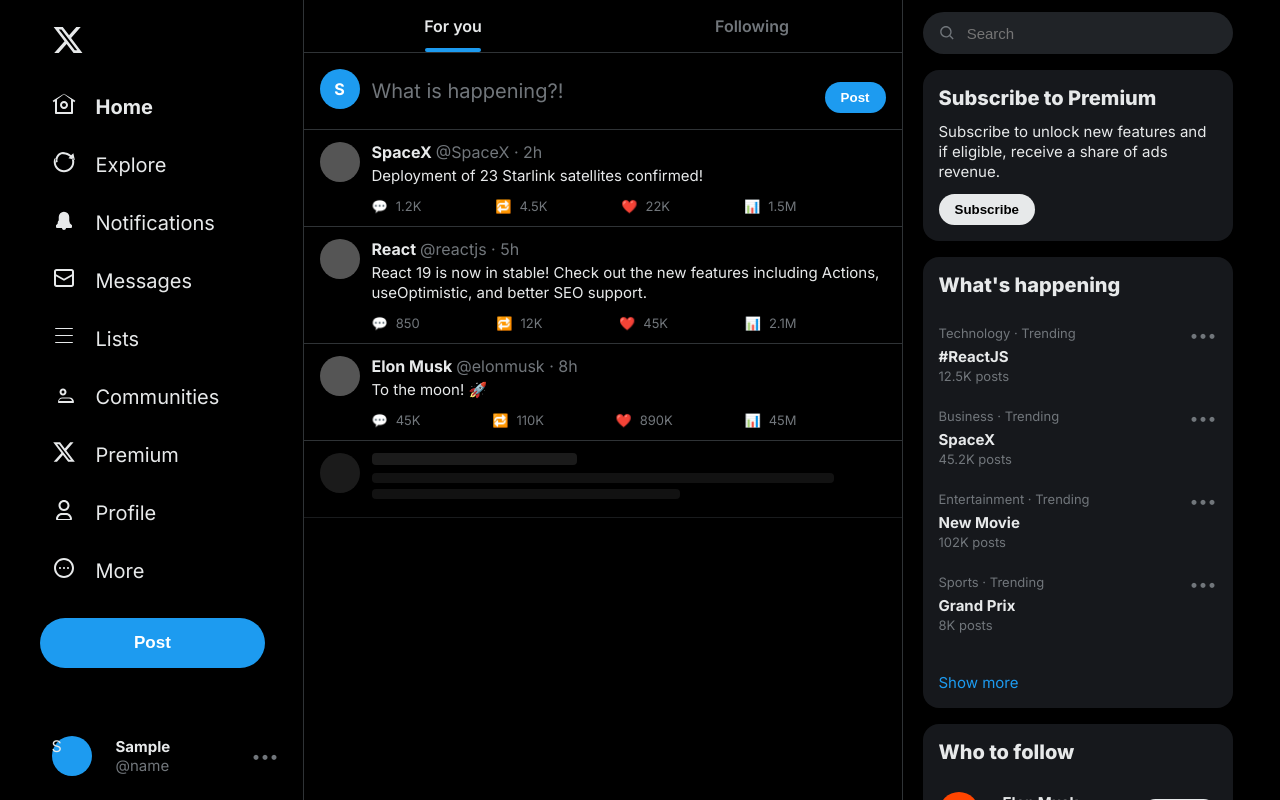
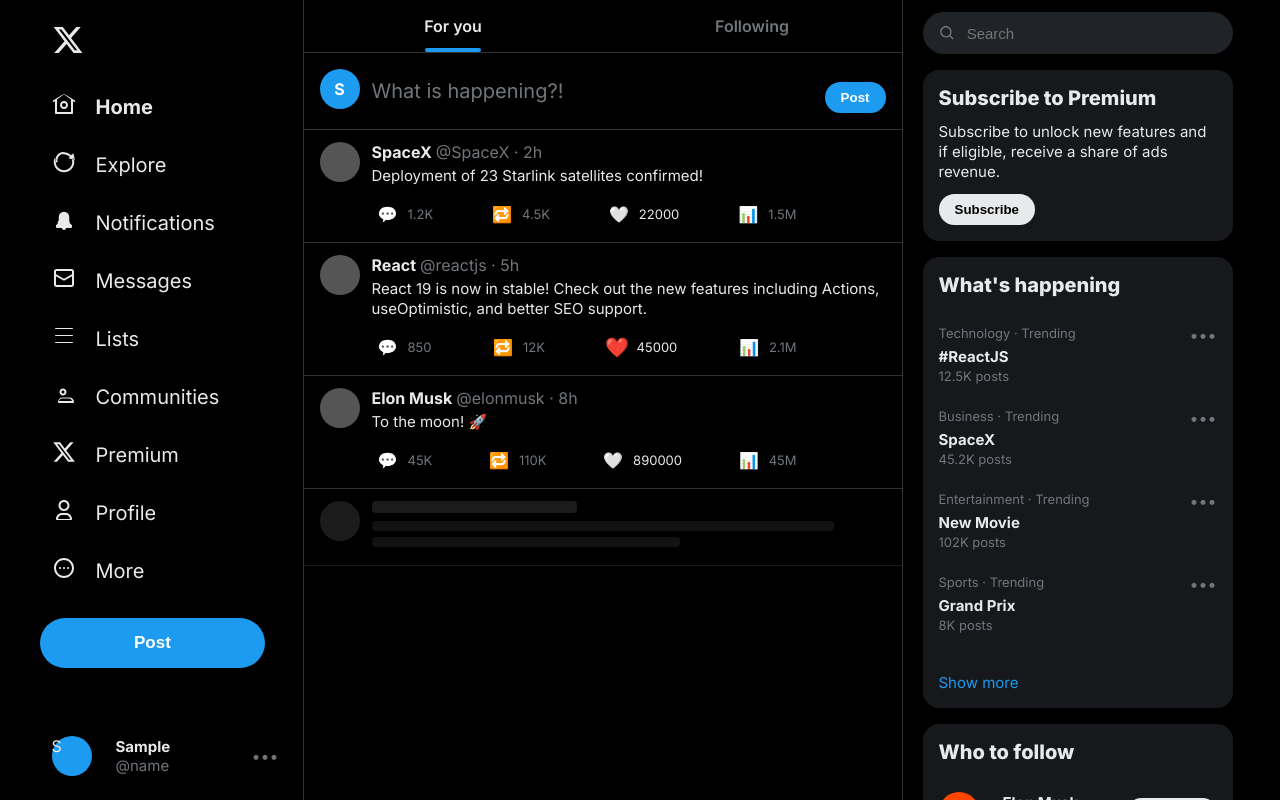
Before and after one commit to Achintya-Pandey111/X-Clone, a React (Vite) app: page / in a window 1280 px wide. Both pictures are taken after typing "Sample", "name@example.com", "Sample123" into the empty fields and a click on the button "Next". Shown: the top 800 px of the page. Built offline with nearby package versions, Linux system fonts and the light colour scheme.

Commit message:
Added like/unlike and follow user feature

```diff
--- a/src/components/Feed.jsx
+++ b/src/components/Feed.jsx
@@ -1,9 +1,11 @@
-import React from 'react';
+import React, { useState } from 'react';
 import { useAuth } from '../AuthContext';
 
-const Post = ({ user, handle, content, timestamp, stats }) => (
-  // ... (Post component code)
-  <div className="post-skeleton" style={{ animation: 'none' }}>
+const Post = ({ id, user, handle, content, timestamp, stats, onLike }) => {
+  const isLiked = stats.isLiked;
+
+  return (
+    <div className="post-skeleton" style={{ animation: 'none', cursor: 'default' }}>
       <div className="post-avatar" style={{ backgroundColor: '#555' }}></div>
       <div className="post-content">
         <div className="post-header-info" style={{ display: 'flex', gap: '4px', marginBottom: '4px' }}>
@@ -14,48 +16,78 @@
           {content}
         </div>
         <div className="post-actions">
-        <div className="action-item" style={{ display: 'flex', alignItems: 'center', gap: '8px', color: 'var(--text-secondary)', fontSize: '13px' }}>
-          <span>💬</span> {stats.replies}
+          <div className="action-item">
+            <span className="action-icon">💬</span>
+            <span style={{ color: 'var(--text-secondary)', fontSize: '13px' }}>{stats.replies}</span>
           </div>
-        <div className="action-item" style={{ display: 'flex', alignItems: 'center', gap: '8px', color: 'var(--text-secondary)', fontSize: '13px' }}>
-          <span>🔁</span> {stats.retweets}
+          <div className="action-item">
+            <span className="action-icon">🔁</span>
+            <span style={{ color: 'var(--text-secondary)', fontSize: '13px' }}>{stats.retweets}</span>
           </div>
-        <div className="action-item" style={{ display: 'flex', alignItems: 'center', gap: '8px', color: 'var(--text-secondary)', fontSize: '13px' }}>
-          <span>❤️</span> {stats.likes}
+          <div
+            className={`action-item ${isLiked ? 'liked' : ''}`}
+            onClick={() => onLike(id)}
+          >
+            <span className="action-icon">
+              {isLiked ? '❤️' : '🤍'}
+            </span>
+            <span style={{ fontSize: '13px' }}>{stats.likes}</span>
           </div>
-        <div className="action-item" style={{ display: 'flex', alignItems: 'center', gap: '8px', color: 'var(--text-secondary)', fontSize: '13px' }}>
-          <span>📊</span> {stats.views}
+          <div className="action-item">
+            <span className="action-icon">📊</span>
+            <span style={{ color: 'var(--text-secondary)', fontSize: '13px' }}>{stats.views}</span>
           </div>
         </div>
       </div>
     </div>
   );
+};
 
 function Feed() {
-  const { user } = useAuth();
-  const posts = [
+  const { user: currentUser } = useAuth();
+  const [posts, setPosts] = useState([
     {
+      id: 1,
       user: 'SpaceX',
       handle: '@SpaceX',
       content: 'Deployment of 23 Starlink satellites confirmed!',
       timestamp: '2h',
-      stats: { replies: '1.2K', retweets: '4.5K', likes: '22K', views: '1.5M' }
+      stats: { replies: '1.2K', retweets: '4.5K', likes: 22000, views: '1.5M', isLiked: false }
     },
     {
+      id: 2,
       user: 'React',
       handle: '@reactjs',
       content: 'React 19 is now in stable! Check out the new features including Actions, useOptimistic, and better SEO support.',
       timestamp: '5h',
-      stats: { replies: '850', retweets: '12K', likes: '45K', views: '2.1M' }
+      stats: { replies: '850', retweets: '12K', likes: 45000, views: '2.1M', isLiked: true }
     },
     {
+      id: 3,
       user: 'Elon Musk',
       handle: '@elonmusk',
       content: 'To the moon! 🚀',
       timestamp: '8h',
-      stats: { replies: '45K', retweets: '110K', likes: '890K', views: '45M' }
+      stats: { replies: '45K', retweets: '110K', likes: 890000, views: '45M', isLiked: false }
     }
-  ];
+  ]);
+
+  const handleLike = (postId) => {
+    setPosts(prevPosts => prevPosts.map(post => {
+      if (post.id === postId) {
+        const newIsLiked = !post.stats.isLiked;
+        return {
+          ...post,
+          stats: {
+            ...post.stats,
+            isLiked: newIsLiked,
+            likes: newIsLiked ? post.stats.likes + 1 : post.stats.likes - 1
+          }
+        };
+      }
+      return post;
+    }));
+  };
 
   return (
     <div className="feed-container">
@@ -66,15 +98,15 @@
 
       <div className="composer">
         <div className="avatar-placeholder" style={{ backgroundColor: '#1d9bf0', display: 'flex', alignItems: 'center', justifyContent: 'center', color: 'white', fontWeight: 'bold' }}>
-          {user?.name?.[0].toUpperCase()}
+          {currentUser?.name?.[0].toUpperCase() || 'U'}
         </div>
         <div className="composer-input">What is happening?!</div>
         <button className="post-btn-small">Post</button>
       </div>
 
       <div className="posts-list">
-        {posts.map((post, index) => (
-          <Post key={index} {...post} />
+        {posts.map((post) => (
+          <Post key={post.id} {...post} onLike={handleLike} />
         ))}
         {/* Skeletons for the "rest" of the feed */}
         <div className="post-skeleton">
--- a/src/components/Widgets.jsx
+++ b/src/components/Widgets.jsx
@@ -1,4 +1,4 @@
-import React from 'react';
+import React, { useState } from 'react';
 
 const TrendItem = ({ category, title, posts }) => (
   <div className="trend-item">
@@ -11,7 +11,35 @@
   </div>
 );
 
+const FollowItem = ({ id, name, handle, avatarColor, isFollowing, onFollow }) => (
+  <div className="follow-item">
+    <div className="avatar-placeholder" style={{ backgroundColor: avatarColor }}></div>
+    <div className="user-info">
+      <div className="name">{name}</div>
+      <div className="handle">{handle}</div>
+    </div>
+    <button
+      className={`follow-btn ${isFollowing ? 'following' : ''}`}
+      onClick={() => onFollow(id)}
+    >
+      {isFollowing ? 'Following' : 'Follow'}
+    </button>
+  </div>
+);
+
 function Widgets() {
+  const [suggestedUsers, setSuggestedUsers] = useState([
+    { id: 1, name: 'Elon Musk', handle: '@elonmusk', avatarColor: '#ff4500', isFollowing: false },
+    { id: 2, name: 'X', handle: '@X', avatarColor: '#000000', isFollowing: false },
+    { id: 3, name: 'Bill Gates', handle: '@BillGates', avatarColor: '#00a4ef', isFollowing: false }
+  ]);
+
+  const handleFollow = (userId) => {
+    setSuggestedUsers(prev => prev.map(user =>
+      user.id === userId ? { ...user, isFollowing: !user.isFollowing } : user
+    ));
+  };
+
   return (
     <div className="widgets-container">
       <div className="search-bar">
@@ -43,22 +71,13 @@
       <div className="widget-card" style={{ padding: '0' }}>
         <h2 style={{ padding: '16px 16px 4px 16px' }}>Who to follow</h2>
         <div style={{ padding: '0 16px' }}>
-          <div className="follow-item">
-            <div className="avatar-placeholder" style={{ backgroundColor: '#ff4500' }}></div>
-            <div className="user-info">
-              <div className="name">Elon Musk</div>
-              <div className="handle">@elonmusk</div>
-            </div>
-            <button className="follow-btn">Follow</button>
-          </div>
-          <div className="follow-item">
-            <div className="avatar-placeholder" style={{ backgroundColor: '#000000', border: '1px solid var(--border)' }}></div>
-            <div className="user-info">
-              <div className="name">X</div>
-              <div className="handle">@X</div>
-            </div>
-            <button className="follow-btn">Follow</button>
-          </div>
+          {suggestedUsers.map(user => (
+            <FollowItem
+              key={user.id}
+              {...user}
+              onFollow={handleFollow}
+            />
+          ))}
         </div>
         <div className="show-more" style={{ padding: '16px', borderBottomLeftRadius: '16px', borderBottomRightRadius: '16px' }}>
           Show more
--- a/src/index.css
+++ b/src/index.css
@@ -260,6 +260,44 @@
   border-radius: 4px;
 }
 
+.action-item {
+  display: flex;
+  align-items: center;
+  gap: 4px;
+  cursor: pointer;
+  transition: all 0.2s ease;
+}
+
+.action-item:hover .action-icon {
+  background-color: rgba(29, 155, 240, 0.1);
+  border-radius: 50%;
+}
+
+.action-item.liked:hover .action-icon {
+  background-color: rgba(249, 24, 128, 0.1);
+}
+
+.action-icon {
+  display: flex;
+  align-items: center;
+  justify-content: center;
+  width: 32px;
+  height: 32px;
+  border-radius: 50%;
+  transition: all 0.2s ease;
+}
+
+@keyframes heartPop {
+  0% { transform: scale(1); }
+  50% { transform: scale(1.4); }
+  100% { transform: scale(1.2); }
+}
+
+.action-item.liked .action-icon {
+  animation: heartPop 0.3s ease-out forwards;
+  color: #f91880;
+}
+
 /* Widgets Styling */
 .widgets {
   padding: 12px 20px;
@@ -373,11 +411,45 @@
 .follow-btn {
   background-color: var(--text-primary);
   color: black;
-  border: none;
+  border: 1px solid transparent;
   padding: 6px 16px;
   border-radius: 9999px;
   font-weight: 700;
   cursor: pointer;
+  transition: all 0.2s ease;
+  min-width: 90px;
+}
+
+.follow-btn:hover {
+  opacity: 0.9;
+}
+
+.follow-btn.following {
+  background-color: transparent;
+  color: var(--text-primary);
+  border: 1px solid var(--border);
+}
+
+.follow-btn.following:hover {
+  background-color: rgba(244, 33, 46, 0.1);
+  color: #f4212e;
+  border-color: rgba(244, 33, 46, 0.5);
+}
+
+.follow-btn.following:hover::before {
+  content: "Unfollow";
+}
+
+.follow-btn.following::before {
+  content: "Following";
+}
+
+.follow-btn.following {
+  font-size: 0; /* Hide the text inside the button which is controlled by ::before */
+}
+
+.follow-btn.following::before {
+  font-size: 14px;
 }
 
 /* Profile Info in Sidebar */
```
Lines whose indentation alone changed are shown as unchanged.
